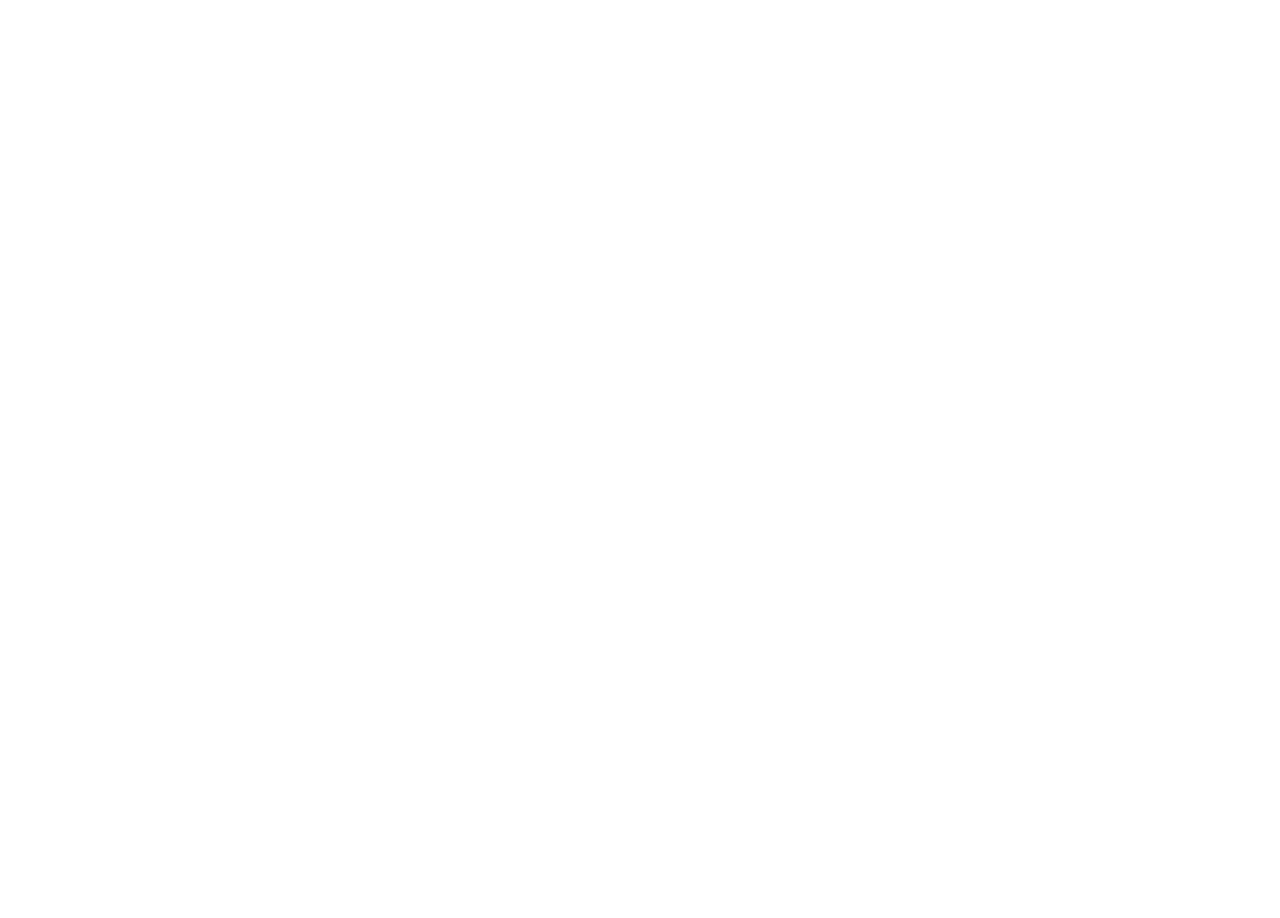
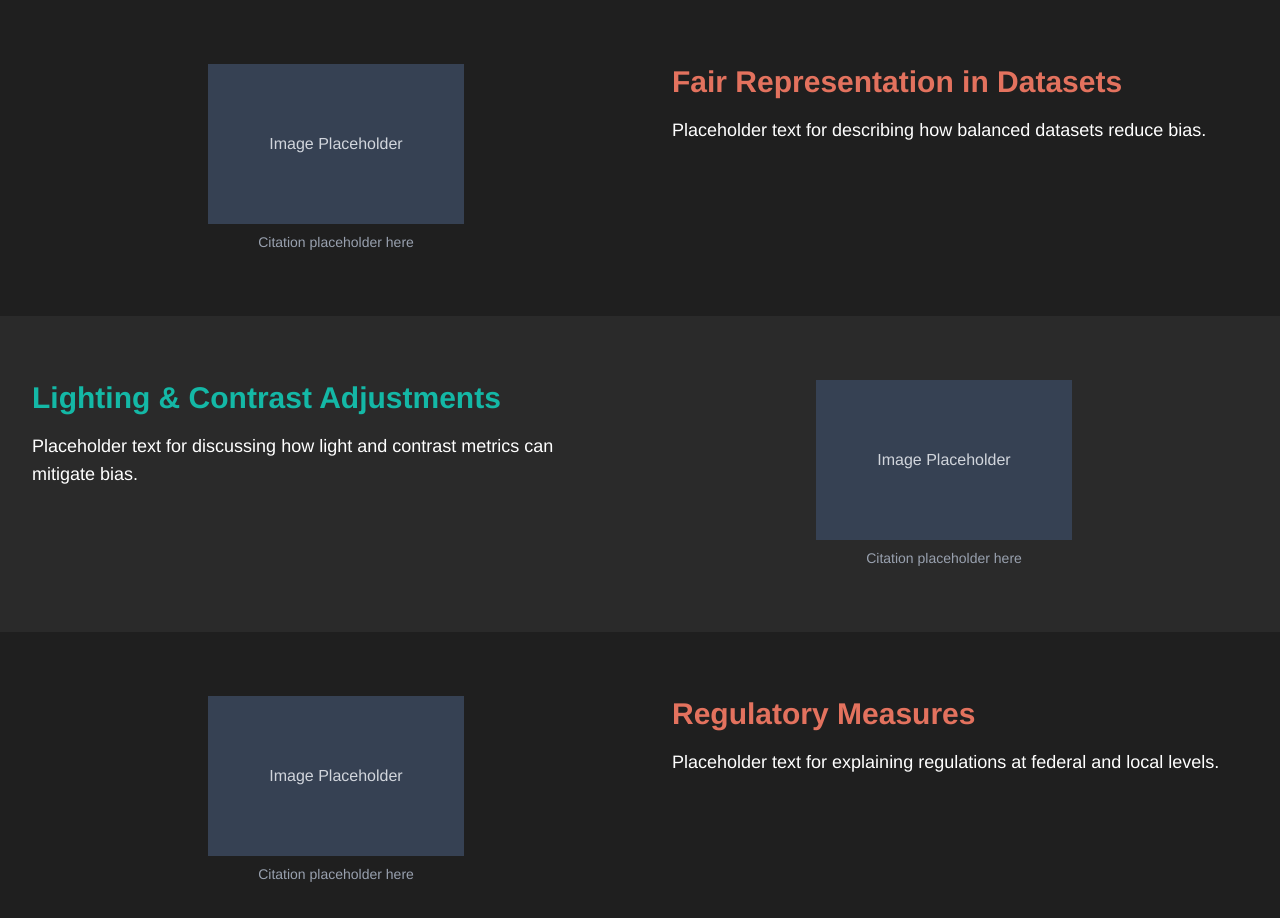
Before and after one commit to jfletch23/jfletch23.github.io, a React (Vite) app: page /#/SolutionsPage in a window 1280 px wide. Before the commit this address had no page. Shown: the top 918 px of the page. Before the commit the page ends 800 px from the top, so only its background shows below. Built offline with nearby package versions, Linux system fonts and the light colour scheme.

Commit message:
Created template for SolutionsInfoPage.tsx and problems page

```diff
--- a/src/App.tsx
+++ b/src/App.tsx
@@ -2,6 +2,7 @@
 import {ScanPage} from "./pages/ScanPage.tsx";
 import {RepsPage} from "./pages/RepsPage.tsx";
 import {LandingPage} from "./pages/LandingPage.tsx";
+import {SolutionsInfoPage} from "./pages/SolutionsInfoPage.tsx";
 
 export default function App() {
     return (
@@ -9,6 +10,7 @@
             <Route path="/" element={<LandingPage />} />
             <Route path="/ScanPage" element={<ScanPage />} />
             <Route path="/Representatives" element={<RepsPage />} />
+            <Route path="/SolutionsPage" element={<SolutionsInfoPage/>} />
         </Routes>
     );
 }
--- a/src/components/EmailTemplate.tsx
+++ b/src/components/EmailTemplate.tsx
@@ -35,7 +35,7 @@
 
     return (
         <div className="space-y-4">
-            <h2 className="font-semibold text-white">Email Template</h2>
+            <h1 className="font-bold text-white text-3xl">Email Template</h1>
             {selectedRep ? (
                 <>
           <textarea
--- a/src/components/SearchForm.tsx
+++ b/src/components/SearchForm.tsx
@@ -196,7 +196,7 @@
     return (
         <div className="bg-[#1f1f1f] shadow-sm">
             <div className="p-6">
-                <h2 className="text-lg font-semibold text-white mb-4">Find Your Representatives</h2>
+                <h1 className="font-semibold text-white text-3xl mb-4">Find Your Representatives</h1>
 
                 <form onSubmit={handleSubmit} className="space-y-4">
                     <div className="relative space-y-2">
--- /dev/null
+++ b/src/pages/SolutionsInfoPage.tsx
@@ -0,0 +1,97 @@
+// src/pages/SolutionsInfoPage.tsx
+"use client";
+
+import React from "react";
+
+type Section = {
+    title: string;
+    text: string;
+    img: string;
+    citation: string;
+    bg: string;
+};
+
+export function SolutionsInfoPage(): React.ReactElement {
+    const sections: Section[] = [
+        {
+            title: "Fair Representation in Datasets",
+            text: "Placeholder text for describing how balanced datasets reduce bias.",
+            img: "Image Placeholder",
+            citation: "Citation placeholder here",
+            bg: "#1f1f1f",
+        },
+        {
+            title: "Lighting & Contrast Adjustments",
+            text: "Placeholder text for discussing how light and contrast metrics can mitigate bias.",
+            img: "Image Placeholder",
+            citation: "Citation placeholder here",
+            bg: "#2a2a2a",
+        },
+        {
+            title: "Regulatory Measures",
+            text: "Placeholder text for explaining regulations at federal and local levels.",
+            img: "Image Placeholder",
+            citation: "Citation placeholder here",
+            bg: "#1f1f1f",
+        },
+    ];
+
+    return (
+        <div className="w-full min-h-screen">
+            {sections.map((section, idx) => {
+                const isEven = idx % 2 === 0;
+
+                return (
+                    <div
+                        key={idx}
+                        className="flex flex-col md:flex-row items-center justify-between py-16 px-8"
+                        style={{ backgroundColor: section.bg }}
+                    >
+                        {/* Image on left for even, on right for odd */}
+                        {isEven ? (
+                            <>
+                                {/* Image */}
+                                <div className="md:w-1/2 flex flex-col items-center justify-center mb-8 md:mb-0">
+                                    <div className="w-64 h-40 bg-gray-700 flex items-center justify-center text-gray-300">
+                                        {section.img}
+                                    </div>
+                                    <p className="mt-2 text-sm text-gray-400">{section.citation}</p>
+                                </div>
+                                {/* Text */}
+                                <div className="md:w-1/2 text-white space-y-4 md:pl-8 self-start">
+                                    <h2
+                                        className="text-3xl font-bold"
+                                        style={{ color: isEven ? "#e3725e" : "rgb(20 184 166)" }}
+                                    >
+                                        {section.title}
+                                    </h2>
+                                    <p className="text-lg">{section.text}</p>
+                                </div>
+                            </>
+                        ) : (
+                            <>
+                                {/* Text */}
+                                <div className="md:w-1/2 text-white space-y-4 md:pr-8 self-start">
+                                    <h2
+                                        className="text-3xl font-bold"
+                                        style={{ color: isEven ? "#e3725e" : "rgb(20 184 166)" }}
+                                    >
+                                        {section.title}
+                                    </h2>
+                                    <p className="text-lg">{section.text}</p>
+                                </div>
+                                {/* Image */}
+                                <div className="md:w-1/2 flex flex-col items-center justify-center mt-8 md:mt-0">
+                                    <div className="w-64 h-40 bg-gray-700 flex items-center justify-center text-gray-300">
+                                        {section.img}
+                                    </div>
+                                    <p className="mt-2 text-sm text-gray-400">{section.citation}</p>
+                                </div>
+                            </>
+                        )}
+                    </div>
+                );
+            })}
+        </div>
+    );
+}
```
